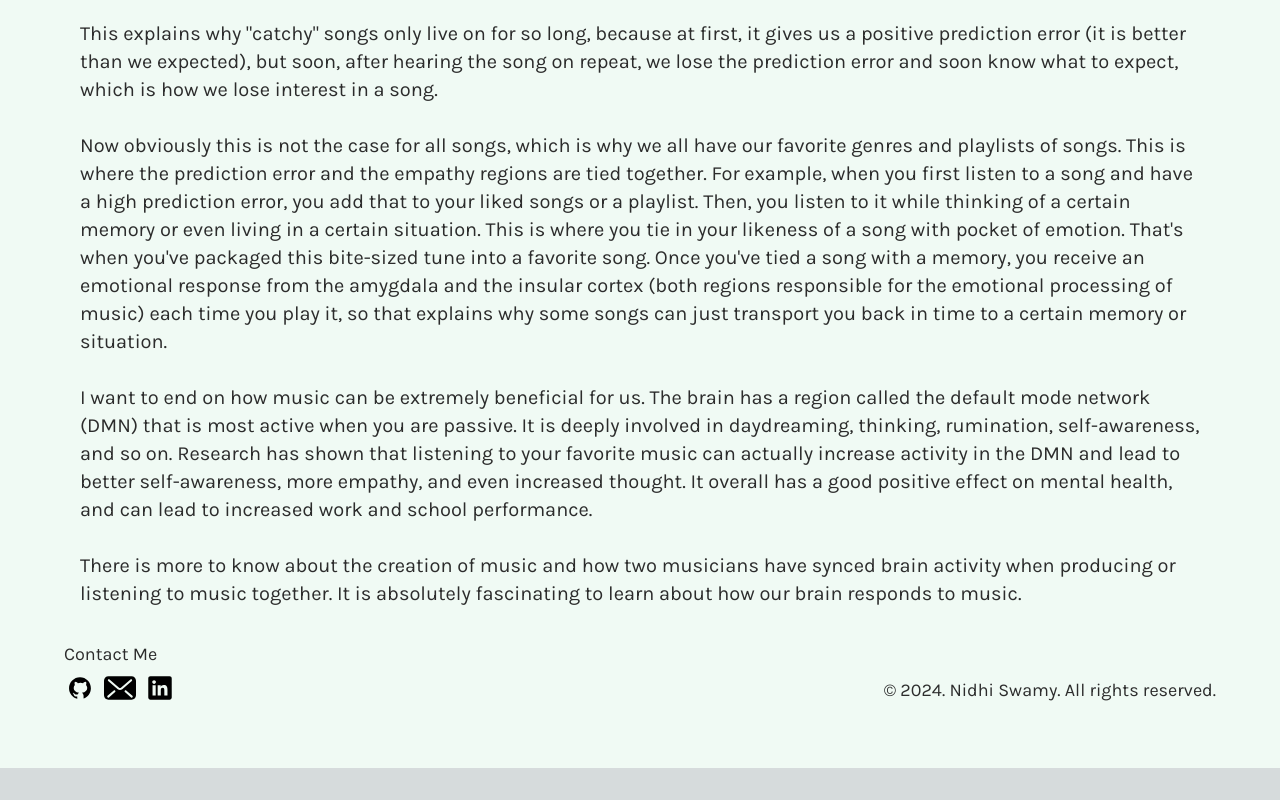
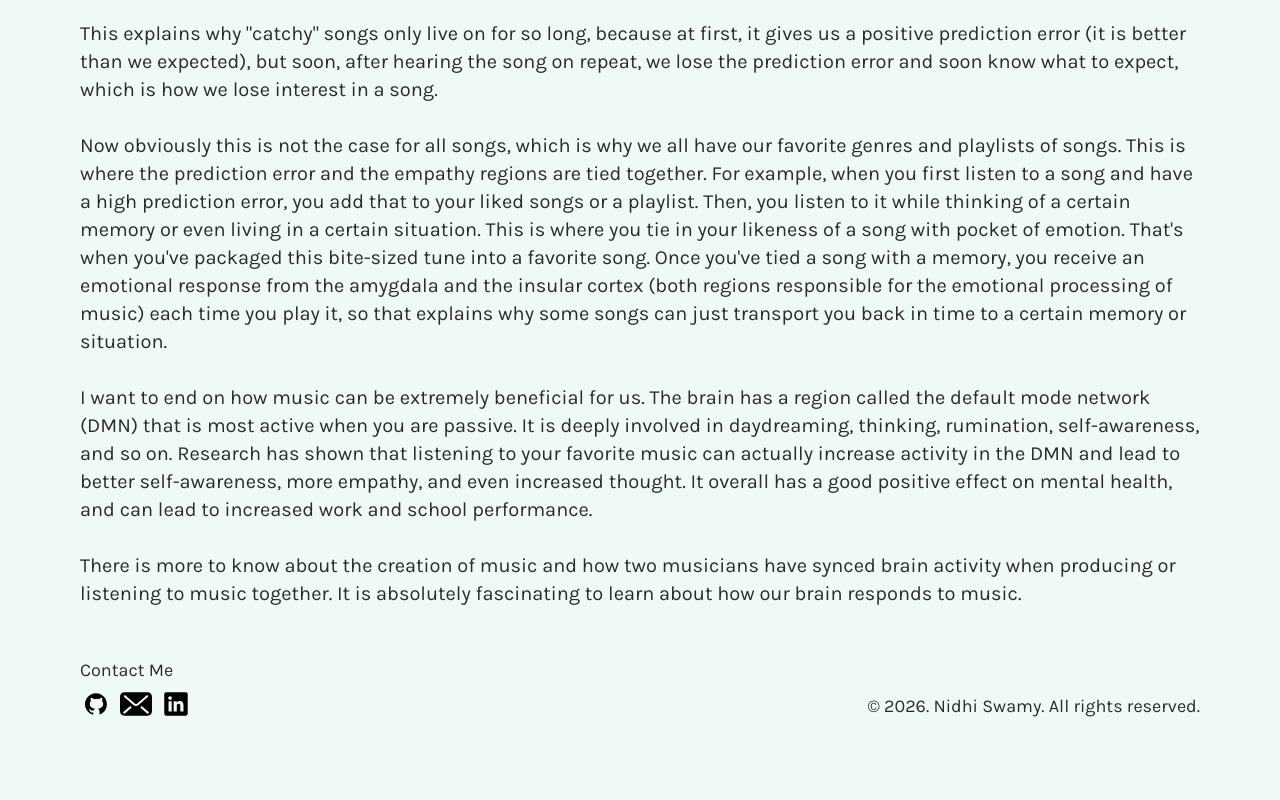
Before and after one commit to nidhiswamy/website, a Next.js app: page /blog/music-and-brain in a window 1280 px wide. Shown: the part 1724-2524 px from the top of the page. Before the commit the page ends 2492 px from the top, so only its background shows below. Built offline with nearby package versions, Linux system fonts and the light colour scheme; a web font is replaced by a local one.

Commit message:
Update blog styles

```diff
--- a/src/app/blog/[slug]/page.js
+++ b/src/app/blog/[slug]/page.js
@@ -41,7 +41,7 @@ export default function BlogPage(props) {
       <div className="p-0 sm:p-4">
         <Markdown options={markdownOptions}>{post.content}</Markdown>
       </div>
-      <footer className="flex flex-row w-full mt-4 justify-between gap-2 flex-wrap">
+      <footer className="flex flex-row w-full mt-4 justify-between gap-2 flex-wrap p-0 sm:p-4">
         <div className="w-fit flex flex-col gap-1">
           <p className="w-fit text-sm sm:text-lg">Contact Me</p>
           <ContactLinks />
--- a/src/app/ui/BlogLayout.tsx
+++ b/src/app/ui/BlogLayout.tsx
@@ -168,7 +168,7 @@ export function LinkText({
 export function Copyright() {
   return (
     <div className="text-sm sm:text-lg w-fit h-fit text-right mt-auto">
-      © 2024. Nidhi Swamy. All rights reserved.
+      © 2026. Nidhi Swamy. All rights reserved.
     </div>
   );
 }
```
